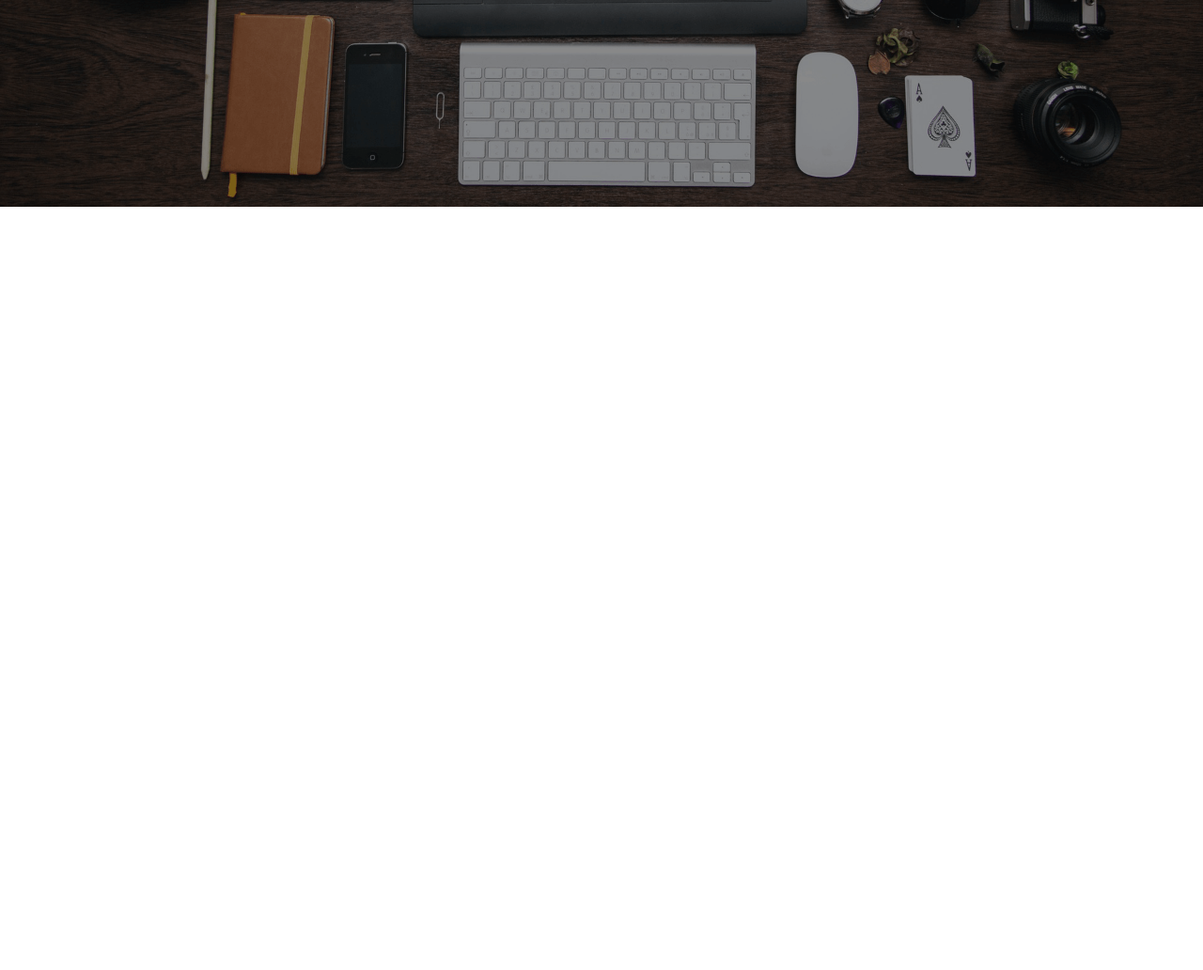
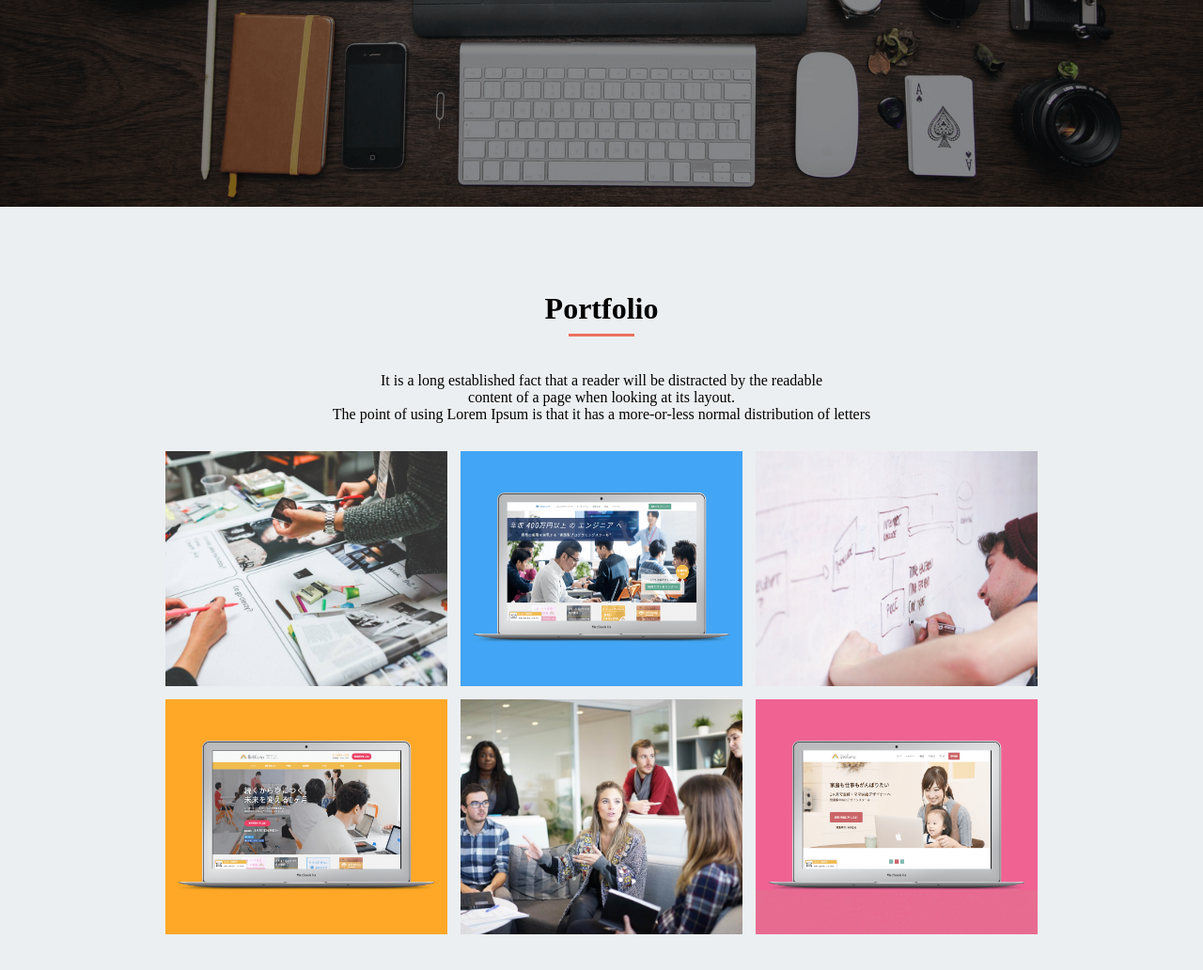
Before and after one commit to t-endo-hub/mysite, a plain HTML site: page index.html in a window 1280 px wide. Shown: the part 500-1532 px from the top of the page at 94% size. Before the commit the page ends 800 px from the top, so only its background shows below. Drawn offline with Linux system fonts and the light colour scheme.

Commit message:
[Finish]portfolio

```diff
--- a/index.html
+++ b/index.html
@@ -21,9 +21,25 @@
 				</nav>
 			</div>
 		</header>
-		<div class="mv">
+		<section class="mv">
 			<h1 class="mv-title">Lorem Ipsum</h1>
 			<p class="mv-text">simply dummy text of the printing</p>
-		</div>
+		</section>
+		<section class="portfolio">
+			<section class="container">
+				<h2 class="portfolio-title">Portfolio</h2>
+				<p class="portfolio-text">It is a long established fact that a reader will be distracted by the readable<br>
+					content of a page when looking at its layout.<br>
+				The point of using Lorem Ipsum is that it has a more-or-less normal distribution of letters</p>
+				<div class="portfolio-items clearfix">
+					<div class="portfolio-item n1"></div>
+					<div class="portfolio-item n2"></div>
+					<div class="portfolio-item n3"></div>
+					<div class="portfolio-item n4"></div>
+					<div class="portfolio-item n5"></div>
+					<div class="portfolio-item n6"></div>
+				</div>
+			</section>
+		</section>
 	</body>
 	</html>
--- a/style.css
+++ b/style.css
@@ -57,3 +57,76 @@ header {
 	font-size: 20px;
 	color: #fafafa;
 }
+
+.portfolio {
+	background-color: #eceff1;
+	padding: 90px 0;
+}
+
+.portfolio-title {
+	text-align: center;
+	font-size: 32px;
+	color: #000000;
+	padding-bottom: 8px;
+}
+.portfolio-title::after {
+	content: "";
+	height: 3px;
+	width: 70px;
+	background-color: #ec715f;
+	display: block;
+	margin: 8px auto 0 auto;
+}
+
+.portfolio-text {
+	font-size: 16px;
+	color: #000000;
+	padding: 30px 0;
+	text-align: center;
+}
+
+.portfolio-items {
+	text-align: center;
+}
+
+.portfolio-item {
+	width: 300px;
+	height: 250px;
+	margin-right: 10px;
+	margin-bottom: 10px;
+	background-color: red;
+	display: inline-block;
+	background-size: cover;
+	background-position: center;
+}
+
+.n1 {
+	background-image: url(img/sketch.jpg);
+}
+.n2 {
+	background-image: url(img/websuku.png);
+}
+.n3 {
+	background-image: url(img/write.jpg);
+}
+.n4 {
+	background-image: url(img/webcamp.png);
+}
+.n5 {
+	background-image: url(img/talk.jpg);
+}
+.n6 {
+	background-image: url(img/webcamp-mother.png);
+}
+
+.portfolio-item:nth-child(3) {
+	margin-right: 0;
+}
+.portfolio-item:last-child {
+	margin-right: 0;
+}
+
+.clearfix::after {
+	content: "";
+	display: block;
+	clear: both;
```
